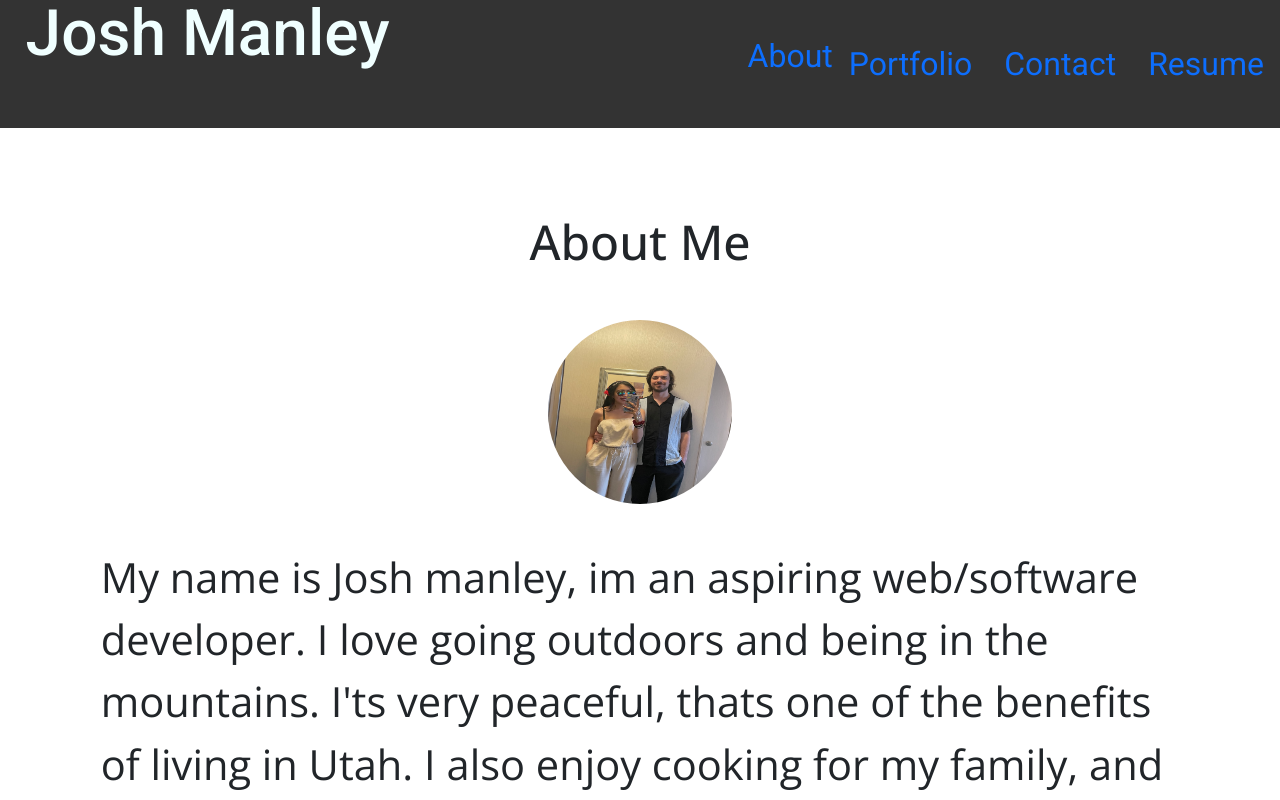
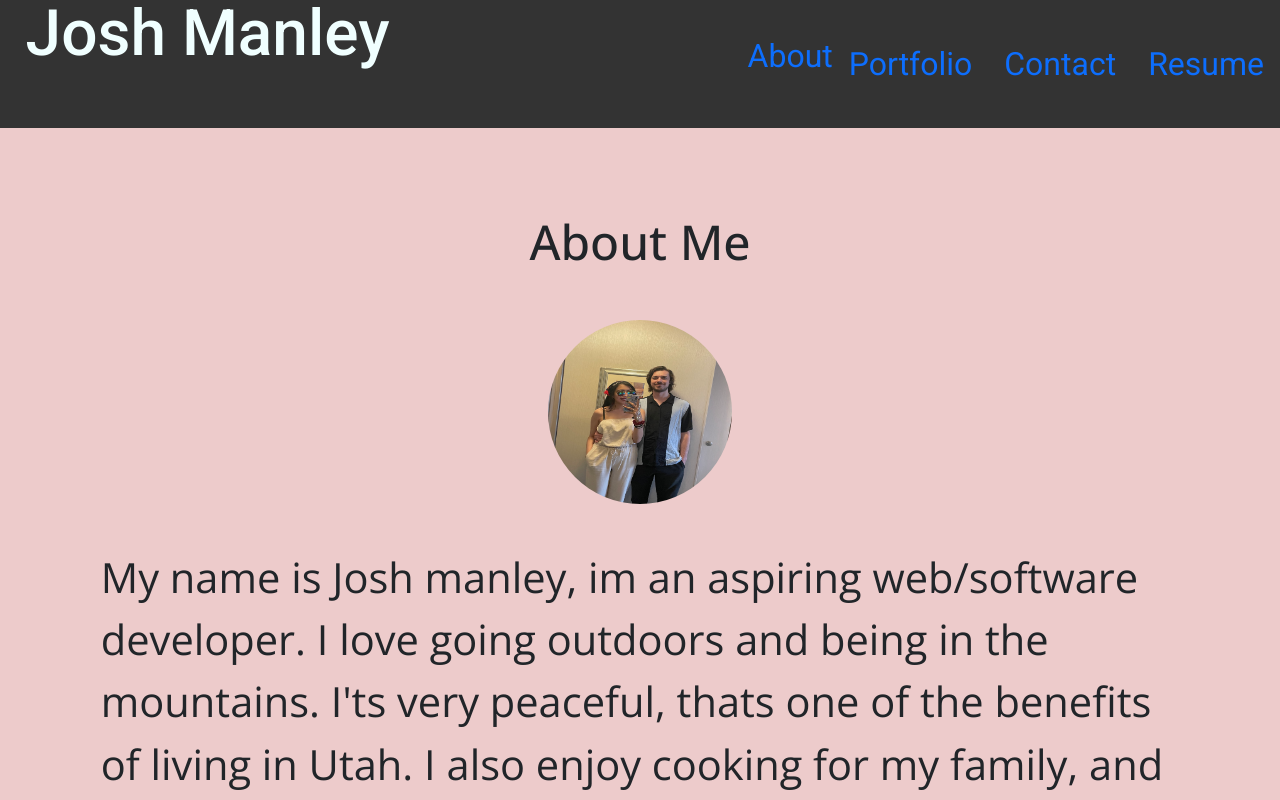
Before and after one commit to Josh-Manley/React-Portfolio, a React (Vite) app: page / in a window 1280 px wide. Shown: the top 800 px of the page. Built offline with nearby package versions, Linux system fonts and the light colour scheme.

Commit message:
changed background color

```diff
--- a/src/App.css
+++ b/src/App.css
@@ -1,5 +1,5 @@
 body {
-  background-color: rgb(255, 255, 255);
+  background-color: rgb(237, 203, 203);
   min-height: 100vh;
 }
 .header {
```
